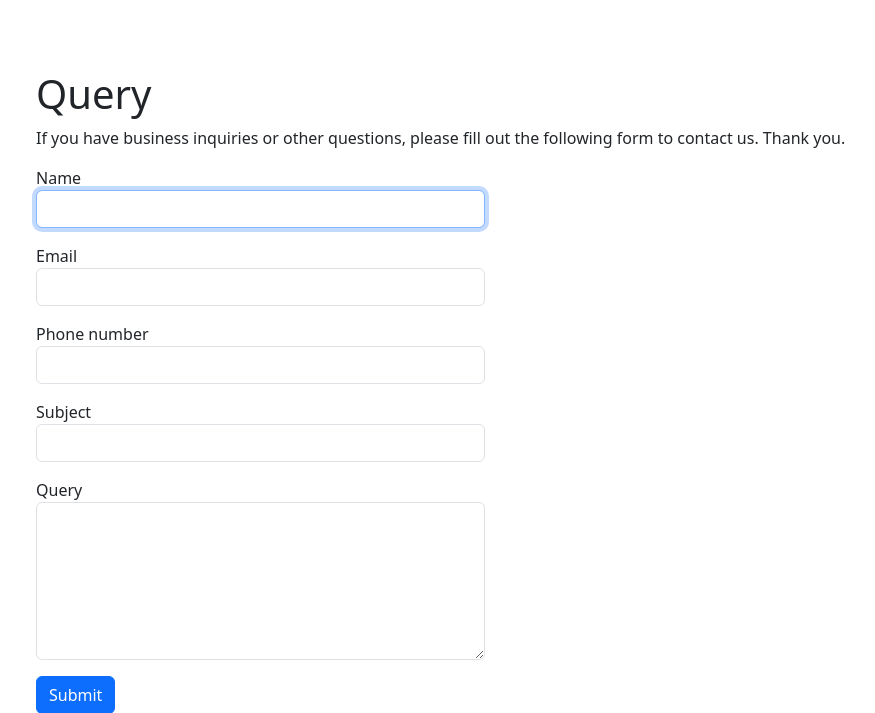
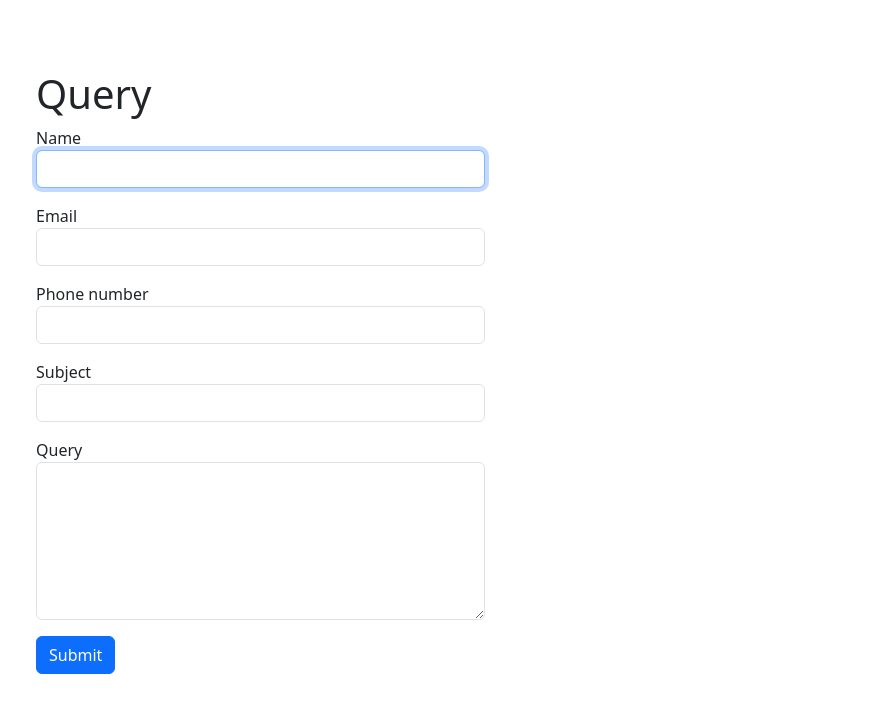
Before and after one commit to shafiq-ahmed/yii2-basic, a Yii app: template views/site/customer-query.php in a window 1280 px wide. Shown: the top 713 px of the page, without its empty margins (49-924 px from the left). Run offline with PHP 8.4 and a stand-in for Yii, Linux system fonts and the light colour scheme; the template is opened without the code that fills it, so the values that code supplies are empty; form fields are guessed from the names that the template uses; some libraries are stand-ins or nearby versions.

Commit message:
Unused code removed

```diff
--- a/views/site/customer-query.php
+++ b/views/site/customer-query.php
@@ -13,30 +13,6 @@ $this->params['breadcrumbs'][] = $this->title;
 ?>
 <div class="site-contact">
     <h1><?= Html::encode($this->title) ?></h1>
-
-    <?php if (Yii::$app->session->hasFlash('contactFormSubmitted')): ?>
-
-        <div class="alert alert-success">
-            Thank you for contacting us. We will respond to you as soon as possible.
-        </div>
-
-        <p>
-            Note that if you turn on the Yii debugger, you should be able
-            to view the mail message on the mail panel of the debugger.
-            <?php if (Yii::$app->mailer->useFileTransport): ?>
-                Because the application is in development mode, the email is not sent but saved as
-                a file under <code><?= Yii::getAlias(Yii::$app->mailer->fileTransportPath) ?></code>.
-                                                                                                    Please configure the <code>useFileTransport</code> property of the <code>mail</code>
-                application component to be false to enable email sending.
-            <?php endif; ?>
-        </p>
-
-    <?php else: ?>
-
-        <p>
-            If you have business inquiries or other questions, please fill out the following form to contact us.
-            Thank you.
-        </p>
     <!--Show error message if formdata insertion fails    -->
     <?= \app\widgets\Alert::widget()?>
 
@@ -65,5 +41,5 @@ $this->params['breadcrumbs'][] = $this->title;
             </div>
         </div>
 
-    <?php endif; ?>
+
 </div>
```
